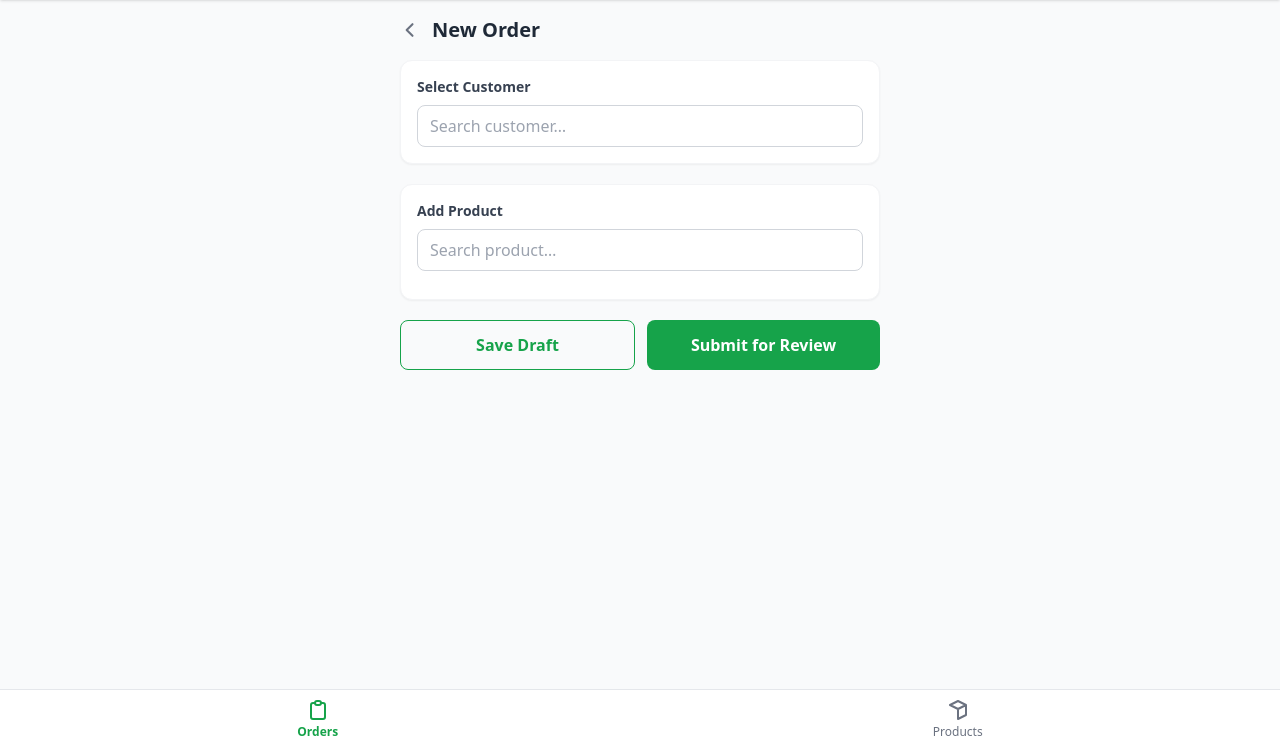
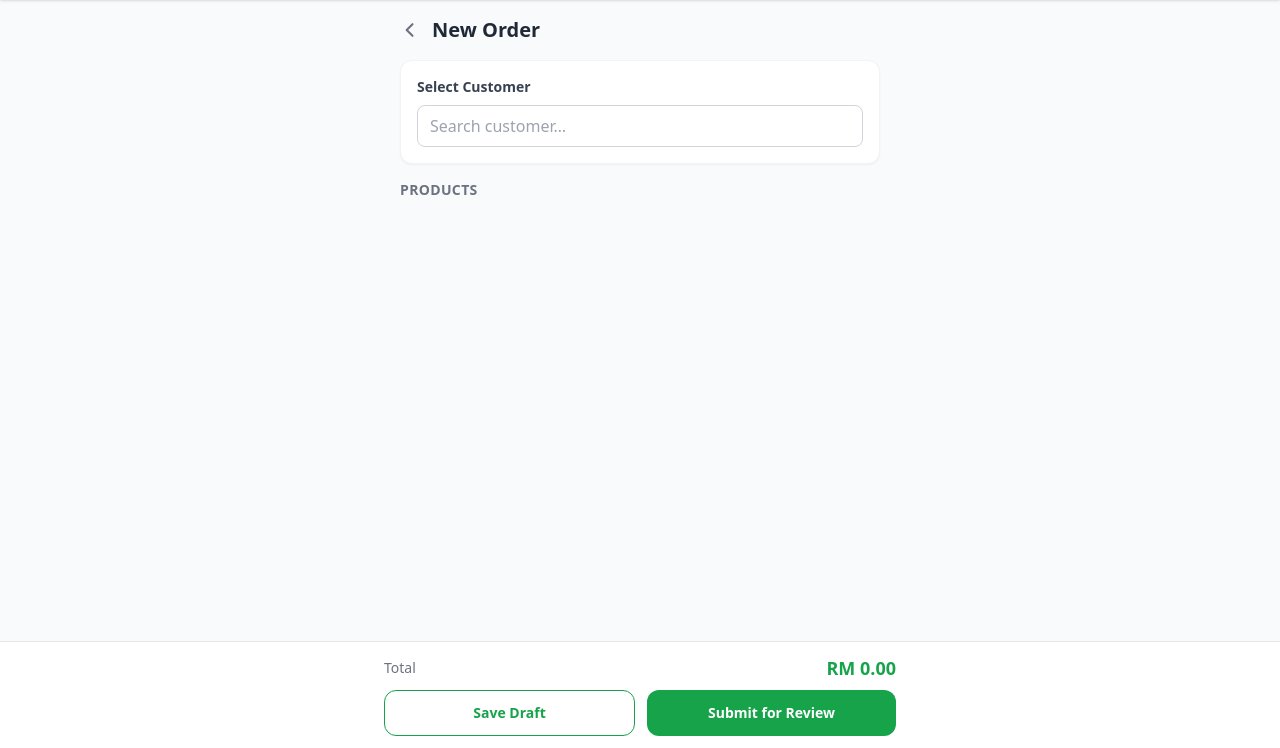
Before and after one commit to howsern584/keongco-sales-apps, a Python web app: template backend/app/templates/order_new.html in a window 1280 px wide. Shown: the part 52-800 px from the top of the page. Run offline with Jinja, Linux system fonts and the light colour scheme; the template is opened without the code that fills it, so the values that code supplies are empty; some libraries are stand-ins or nearby versions.

Commit message:
Phase 2g: redesign order entry as single scrollable page
Customer selector at top, all products below with +/- qty controls,
price override field appears when qty > 0, sticky footer shows running
total with Save Draft and Submit buttons.

Co-Authored-By: Claude Sonnet 4.6 <noreply@anthropic.com>

```diff
--- a/backend/app/templates/order_new.html
+++ b/backend/app/templates/order_new.html
@@ -1,8 +1,8 @@
 {% extends "base.html" %}
-{% set show_nav = true %}
-{% set active = "orders" %}
+{% set show_nav = false %}
 
 {% block content %}
+<!-- Header row -->
 <div class="flex items-center gap-3 mb-4">
   <a href="/app/orders" class="text-gray-500 hover:text-brand">
     <svg class="w-5 h-5" fill="none" stroke="currentColor" stroke-width="2.5" viewBox="0 0 24 24">
@@ -12,291 +12,212 @@
   <h2 class="text-xl font-bold" data-i18n="new_order_title">New Order</h2>
 </div>
 
-<form id="order-form" class="space-y-5">
-
-  <!-- Step 1: Customer -->
-  <div class="bg-white rounded-xl shadow-sm border border-gray-100 p-4">
-    <label class="block text-sm font-semibold text-gray-700 mb-2" data-i18n="select_customer">Select Customer</label>
-    <input id="customer-search" type="text"
-           class="w-full border border-gray-300 rounded-lg px-3 py-2 text-base focus:outline-none focus:ring-2 focus:ring-brand"
-           data-i18n="search_customer" placeholder="Search customer…"
-           oninput="searchCustomers(this.value)"/>
-    <div id="customer-results" class="mt-2 space-y-1 max-h-48 overflow-y-auto hidden"></div>
-    <div id="selected-customer" class="hidden mt-2 bg-brand-light text-brand font-medium rounded-lg px-3 py-2 flex justify-between items-center">
-      <span id="selected-customer-name"></span>
-      <button type="button" onclick="clearCustomer()" class="text-brand hover:text-brand-dark">✕</button>
-    </div>
-    <input type="hidden" id="customer-id" name="customer_id"/>
-  </div>
-
-  <!-- Step 2: Line items -->
-  <div class="bg-white rounded-xl shadow-sm border border-gray-100 p-4">
-    <div class="flex items-center justify-between mb-2">
-      <label class="text-sm font-semibold text-gray-700" data-i18n="add_product">Add Product</label>
-    </div>
-    <input id="product-search" type="text"
-           class="w-full border border-gray-300 rounded-lg px-3 py-2 text-base focus:outline-none focus:ring-2 focus:ring-brand"
-           data-i18n="search_product" placeholder="Search product…"
-           oninput="searchProducts(this.value)"/>
-    <div id="product-results" class="mt-2 space-y-1 max-h-48 overflow-y-auto hidden"></div>
-
-    <!-- Lines added so far -->
-    <div id="lines-list" class="mt-3 space-y-2"></div>
-
-    <!-- Grand total -->
-    <div id="grand-total-row" class="hidden mt-3 pt-3 border-t border-gray-100 flex justify-between font-semibold">
-      <span data-i18n="total_label">Total</span>
-      <span id="grand-total" class="text-brand">RM 0.00</span>
-    </div>
-  </div>
-
-  <!-- Buttons -->
-  <div class="flex gap-3">
-    <button type="button" onclick="saveOrder('draft')"
-            class="flex-1 border border-brand text-brand font-semibold py-3 rounded-lg hover:bg-brand-light transition">
-      <span data-i18n="save_draft">Save Draft</span>
-    </button>
-    <button type="button" onclick="saveOrder('submit')"
-            class="flex-1 bg-brand text-white font-semibold py-3 rounded-lg hover:bg-brand-dark transition">
-      <span data-i18n="submit_order">Submit for Review</span>
+<!-- Customer selector -->
+<div class="bg-white rounded-xl shadow-sm border border-gray-100 p-4 mb-4">
+  <label class="block text-sm font-semibold text-gray-700 mb-2" data-i18n="select_customer">Select Customer</label>
+  <input id="customer-search" type="text" autocomplete="off"
+         placeholder="Search customer…"
+         oninput="searchCustomers(this.value)"
+         class="w-full border border-gray-300 rounded-lg px-3 py-2 text-base focus:outline-none focus:ring-2 focus:ring-brand"/>
+  <div id="customer-results"
+       class="hidden mt-1 border border-gray-200 rounded-lg bg-white shadow-lg max-h-48 overflow-y-auto z-20 relative"></div>
+  <div id="selected-customer"
+       class="hidden mt-2 flex items-center justify-between bg-green-50 border border-green-200 rounded-lg px-3 py-2">
+    <span id="selected-customer-name" class="text-sm font-semibold text-brand"></span>
+    <button onclick="clearCustomer()" class="text-gray-400 hover:text-red-500 ml-2">
+      <svg class="w-4 h-4" fill="none" stroke="currentColor" stroke-width="2.5" viewBox="0 0 24 24">
+        <path stroke-linecap="round" stroke-linejoin="round" d="M6 18L18 6M6 6l12 12"/>
+      </svg>
     </button>
   </div>
+</div>
 
-  <div id="form-error" class="hidden bg-red-50 border border-red-200 text-red-700 text-sm rounded-lg px-4 py-3"></div>
-</form>
-
-<!-- Add-line modal -->
-<div id="line-modal" class="hidden fixed inset-0 bg-black/40 flex items-end z-50">
-  <div class="bg-white w-full max-w-lg mx-auto rounded-t-2xl p-5 space-y-4">
-    <h3 class="font-bold text-lg" id="modal-product-name"></h3>
-    <p class="text-xs text-gray-500" id="modal-price-hint"></p>
-
-    <!-- Lot selector -->
-    <div id="modal-lot-row">
-      <label class="block text-sm font-medium text-gray-700 mb-1">Lot</label>
-      <select id="modal-lot" class="w-full border border-gray-300 rounded-lg px-3 py-2 text-base focus:outline-none focus:ring-2 focus:ring-brand">
-        <option value="">— any lot —</option>
-      </select>
-      <button type="button" id="view-photos-btn" onclick="viewPhotos()"
-              class="mt-1 text-xs text-brand underline" data-i18n="view_photos">View Photos</button>
-    </div>
-
-    <div class="flex gap-3">
-      <div class="flex-1">
-        <label class="block text-sm font-medium text-gray-700 mb-1" data-i18n="qty_label">Qty</label>
-        <input id="modal-qty" type="number" min="1" value="1"
-               class="w-full border border-gray-300 rounded-lg px-3 py-2 text-base focus:outline-none focus:ring-2 focus:ring-brand"
-               oninput="updateModalTotal()"/>
+<!-- Product list -->
+<div class="mb-28">
+  <h3 class="text-sm font-semibold text-gray-500 uppercase tracking-wide mb-3" data-i18n="products_title">Products</h3>
+  <div class="space-y-2">
+    {% for p in products %}
+    <div class="bg-white rounded-xl shadow-sm border border-gray-100 px-4 py-3 flex items-center gap-3">
+      <!-- Product info -->
+      <div class="flex-1 min-w-0">
+        <div class="font-semibold text-gray-800 truncate">{{ p.description }}</div>
+        <div class="text-xs text-gray-500 mt-0.5">
+          RM {{ "%.2f" | format(p.base_price) }} / {{ p.unit.value }}
+          {% if p.price_floor %}
+          <span class="text-gray-400">· RM {{ "%.2f" | format(p.price_floor) }}–{{ "%.2f" | format(p.price_ceiling) }}</span>
+          {% endif %}
+        </div>
+        <!-- Price override field — shown when qty > 0 -->
+        <div id="price-row-{{ p.id }}" class="hidden mt-1.5 flex items-center gap-1.5">
+          <span class="text-xs text-gray-500">RM</span>
+          <input type="number" id="price-{{ p.id }}"
+                 value="{{ "%.2f" | format(p.base_price) }}"
+                 min="{{ p.price_floor if p.price_floor else '0' }}"
+                 max="{{ p.price_ceiling if p.price_ceiling else '' }}"
+                 step="0.01"
+                 onchange="updateTotal()"
+                 class="w-20 border border-gray-300 rounded px-1.5 py-0.5 text-xs focus:outline-none focus:ring-1 focus:ring-brand"/>
+          <span class="text-xs text-gray-400">/ {{ p.unit.value }}</span>
+        </div>
       </div>
-      <div class="flex-1">
-        <label class="block text-sm font-medium text-gray-700 mb-1" data-i18n="price_label">Unit Price (RM)</label>
-        <input id="modal-price" type="number" step="0.01" min="0"
-               class="w-full border border-gray-300 rounded-lg px-3 py-2 text-base focus:outline-none focus:ring-2 focus:ring-brand"
-               oninput="updateModalTotal()"/>
+      <!-- Qty controls -->
+      <div class="flex items-center gap-1.5 shrink-0">
+        <button onclick="changeQty({{ p.id }}, -1)"
+                class="w-8 h-8 rounded-full border border-gray-300 text-gray-600 hover:bg-gray-100 active:bg-gray-200 flex items-center justify-center text-lg leading-none">−</button>
+        <input type="number" id="qty-{{ p.id }}" value="0" min="0"
+               oninput="onQtyInput({{ p.id }})"
+               class="w-12 text-center border border-gray-300 rounded-lg py-1 text-base focus:outline-none focus:ring-2 focus:ring-brand"/>
+        <button onclick="changeQty({{ p.id }}, 1)"
+                class="w-8 h-8 rounded-full bg-brand text-white hover:bg-brand-dark flex items-center justify-center text-lg leading-none">+</button>
       </div>
     </div>
-    <div class="flex justify-between text-sm font-medium">
-      <span data-i18n="total_label">Total</span>
-      <span id="modal-total" class="text-brand">RM 0.00</span>
+    {% endfor %}
+  </div>
+</div>
+
+<!-- Sticky footer -->
+<div class="fixed bottom-0 left-0 right-0 bg-white border-t border-gray-200 px-4 py-3 z-30">
+  <div class="max-w-lg mx-auto">
+    <div class="flex items-center justify-between mb-2 text-sm">
+      <span class="text-gray-500" data-i18n="total_label">Total</span>
+      <span id="footer-total" class="font-bold text-lg text-brand">RM 0.00</span>
     </div>
-    <div id="modal-error" class="hidden text-red-600 text-sm"></div>
     <div class="flex gap-3">
-      <button onclick="closeModal()"
-              class="flex-1 border border-gray-300 text-gray-600 font-semibold py-3 rounded-lg hover:bg-gray-50 transition"
-              data-i18n="btn_cancel">Cancel</button>
-      <button onclick="addLine()"
-              class="flex-1 bg-brand text-white font-semibold py-3 rounded-lg hover:bg-brand-dark transition"
-              data-i18n="btn_confirm">Confirm</button>
+      <button onclick="saveDraft()"
+              class="flex-1 border border-brand text-brand font-semibold py-3 rounded-xl hover:bg-green-50 transition text-sm"
+              data-i18n="save_draft">Save Draft</button>
+      <button onclick="submitOrder()"
+              class="flex-1 bg-brand text-white font-semibold py-3 rounded-xl hover:bg-brand-dark transition text-sm"
+              data-i18n="submit_order">Submit for Review</button>
     </div>
   </div>
 </div>
 
-<!-- Photos lightbox -->
-<div id="photos-modal" class="hidden fixed inset-0 bg-black/80 flex items-center justify-center z-50 p-4">
-  <div class="bg-white rounded-2xl p-4 w-full max-w-sm">
-    <div class="flex justify-between items-center mb-3">
-      <h3 class="font-bold" data-i18n="view_photos">View Photos</h3>
-      <button onclick="closePhotos()" class="text-gray-400 hover:text-gray-600 text-xl">✕</button>
-    </div>
-    <div id="photos-container" class="space-y-2 max-h-96 overflow-y-auto">
-      <p class="text-gray-400 text-sm text-center py-8" data-i18n="no_photos">No photos yet.</p>
-    </div>
-  </div>
-</div>
+<!-- Error toast -->
+<div id="toast"
+     class="hidden fixed top-16 left-1/2 -translate-x-1/2 bg-red-600 text-white text-sm px-4 py-2 rounded-xl shadow-lg z-50"></div>
 {% endblock %}
 
 {% block scripts %}
 <script>
 const SALESPERSON_ID = {{ salesperson_id }};
-let lines = [];       // array of {product_id, lot_id, product_name, qty, price, unit}
-let currentProduct = null;
+const PRODUCTS = {
+  {% for p in products %}
+  {{ p.id }}: {
+    id: {{ p.id }},
+    basePrice: {{ p.base_price }},
+    priceFloor: {{ p.price_floor if p.price_floor else 'null' }},
+    priceCeiling: {{ p.price_ceiling if p.price_ceiling else 'null' }},
+  },
+  {% endfor %}
+};
+
+let selectedCustomerId = null;
 
 // ---------- Customer search ----------
-async function searchCustomers(q) {
-  if (q.length < 1) { hide('customer-results'); return; }
-  const data = await api(`/customers?q=${encodeURIComponent(q)}`);
-  const box = document.getElementById('customer-results');
-  box.innerHTML = data.map(c => `
-    <button type="button" onclick="selectCustomer(${c.id}, '${esc(c.name)}')"
-            class="w-full text-left px-3 py-2 rounded-lg hover:bg-brand-light text-sm border border-gray-100">
-      ${esc(c.name)} <span class="text-gray-400 text-xs">${esc(c.sage_customer_code)}</span>
-    </button>`).join('');
-  show('customer-results');
+let _cTimer = null;
+function searchCustomers(q) {
+  clearTimeout(_cTimer);
+  if (q.length < 1) { hideResults(); return; }
+  _cTimer = setTimeout(async () => {
+    const res = await fetch(`/customers?q=${encodeURIComponent(q)}`);
+    const list = await res.json();
+    const box = document.getElementById('customer-results');
+    box.innerHTML = list.length
+      ? list.map(c => `
+          <button onclick='selectCustomer(${c.id}, ${JSON.stringify(c.name)})'
+                  class="w-full text-left px-4 py-2.5 text-sm hover:bg-green-50 border-b last:border-0 border-gray-100">
+            <span class="font-medium">${c.name}</span>
+            <span class="text-gray-400 ml-2 text-xs">${c.sage_customer_code || ''}</span>
+          </button>`).join('')
+      : '<p class="px-4 py-3 text-sm text-gray-400">No customers found.</p>';
+    box.classList.remove('hidden');
+  }, 250);
 }
 function selectCustomer(id, name) {
-  document.getElementById('customer-id').value = id;
+  selectedCustomerId = id;
+  document.getElementById('customer-search').value = '';
   document.getElementById('selected-customer-name').textContent = name;
-  show('selected-customer'); hide('customer-results');
-  document.getElementById('customer-search').value = '';
+  document.getElementById('selected-customer').classList.remove('hidden');
+  hideResults();
 }
 function clearCustomer() {
-  document.getElementById('customer-id').value = '';
-  hide('selected-customer');
+  selectedCustomerId = null;
+  document.getElementById('selected-customer').classList.add('hidden');
+}
+function hideResults() {
+  document.getElementById('customer-results').classList.add('hidden');
+}
+document.addEventListener('click', e => {
+  if (!e.target.closest('#customer-search') && !e.target.closest('#customer-results')) hideResults();
+});
+
+// ---------- Qty controls ----------
+function changeQty(id, delta) {
+  const input = document.getElementById(`qty-${id}`);
+  input.value = Math.max(0, (parseInt(input.value) || 0) + delta);
+  onQtyInput(id);
+}
+function onQtyInput(id) {
+  const qty = parseInt(document.getElementById(`qty-${id}`).value) || 0;
+  document.getElementById(`price-row-${id}`).classList.toggle('hidden', qty === 0);
+  updateTotal();
+}
+function updateTotal() {
+  let total = 0;
+  for (const id in PRODUCTS) {
+    const qty   = parseInt(document.getElementById(`qty-${id}`).value)   || 0;
+    const price = parseFloat(document.getElementById(`price-${id}`).value) || PRODUCTS[id].basePrice;
+    total += qty * price;
+  }
+  document.getElementById('footer-total').textContent = `RM ${total.toFixed(2)}`;
 }
 
-// ---------- Product search ----------
-async function searchProducts(q) {
-  if (q.length < 1) { hide('product-results'); return; }
-  const data = await api(`/products?q=${encodeURIComponent(q)}`);
-  const box = document.getElementById('product-results');
-  box.innerHTML = data.map(p => `
-    <button type="button" onclick="openModal(${p.id})"
-            class="w-full text-left px-3 py-2 rounded-lg hover:bg-brand-light text-sm border border-gray-100 flex justify-between">
-      <span>${esc(p.description)}</span>
-      <span class="text-gray-400 text-xs">${esc(p.unit)}</span>
-    </button>`).join('');
-  show('product-results');
+// ---------- Build & submit ----------
+function getLines() {
+  return Object.keys(PRODUCTS).flatMap(id => {
+    const qty = parseInt(document.getElementById(`qty-${id}`).value) || 0;
+    if (qty <= 0) return [];
+    const price = parseFloat(document.getElementById(`price-${id}`).value) || PRODUCTS[id].basePrice;
+    return [{ product_id: parseInt(id), quantity: qty, unit_price: price }];
+  });
 }
+function showToast(msg) {
+  const t = document.getElementById('toast');
+  t.textContent = msg;
+  t.classList.remove('hidden');
+  setTimeout(() => t.classList.add('hidden'), 3500);
+}
+async function buildOrder(submit) {
+  if (!selectedCustomerId) { showToast('Please select a customer first.'); return; }
+  const lines = getLines();
+  if (!lines.length) { showToast('Add at least one product quantity.'); return; }
 
-// ---------- Add-line modal ----------
-async function openModal(productId) {
-  hide('product-results');
-  document.getElementById('product-search').value = '';
-  const p = await api(`/products`);
-  currentProduct = p.find(x => x.id === productId);
-  if (!currentProduct) return;
+  const r1 = await fetch('/orders', {
+    method: 'POST',
+    headers: { 'Content-Type': 'application/json' },
+    body: JSON.stringify({ customer_id: selectedCustomerId, salesperson_id: SALESPERSON_ID }),
+  });
+  if (!r1.ok) { showToast((await r1.json()).detail || 'Could not create order.'); return; }
+  const order = await r1.json();
 
-  document.getElementById('modal-product-name').textContent = currentProduct.description;
-  const hint = currentProduct.price_floor != null
-    ? `RM ${currentProduct.price_floor} – RM ${currentProduct.price_ceiling} / ${currentProduct.unit}`
-    : `Base: RM ${currentProduct.base_price} / ${currentProduct.unit}`;
-  document.getElementById('modal-price-hint').textContent = hint;
-  document.getElementById('modal-price').value = currentProduct.base_price;
-  document.getElementById('modal-qty').value = 1;
-  document.getElementById('modal-error').classList.add('hidden');
-
-  // Load lots for this product
-  const lots = await api(`/products/${productId}/lots`);
-  const sel = document.getElementById('modal-lot');
-  sel.innerHTML = '<option value="">— any lot —</option>' +
-    lots.map(l => `<option value="${l.id}">${esc(l.lot_code)} (${l.received_date.slice(0,10)})</option>`).join('');
-
-  updateModalTotal();
-  show('line-modal');
-}
-function closeModal() { hide('line-modal'); currentProduct = null; }
-function updateModalTotal() {
-  const qty = parseFloat(document.getElementById('modal-qty').value) || 0;
-  const price = parseFloat(document.getElementById('modal-price').value) || 0;
-  document.getElementById('modal-total').textContent = `RM ${(qty * price).toFixed(2)}`;
-}
-function addLine() {
-  const qty = parseInt(document.getElementById('modal-qty').value);
-  const price = parseFloat(document.getElementById('modal-price').value);
-  const lotId = document.getElementById('modal-lot').value || null;
-  const errEl = document.getElementById('modal-error');
-
-  if (!qty || qty < 1) { errEl.textContent = 'Quantity must be at least 1'; show('modal-error'); return; }
-  if (!price || price <= 0) { errEl.textContent = 'Please enter a price'; show('modal-error'); return; }
-  if (currentProduct.price_floor && price < currentProduct.price_floor) {
-    errEl.textContent = `Min price: RM ${currentProduct.price_floor}`; show('modal-error'); return;
-  }
-  if (currentProduct.price_ceiling && price > currentProduct.price_ceiling) {
-    errEl.textContent = `Max price: RM ${currentProduct.price_ceiling}`; show('modal-error'); return;
+  for (const line of lines) {
+    const r2 = await fetch(`/orders/${order.id}/lines`, {
+      method: 'POST',
+      headers: { 'Content-Type': 'application/json' },
+      body: JSON.stringify(line),
+    });
+    if (!r2.ok) { showToast((await r2.json()).detail || 'Could not add line.'); return; }
   }
 
-  lines.push({ product_id: currentProduct.id, lot_id: lotId ? parseInt(lotId) : null,
-               product_name: currentProduct.description, unit: currentProduct.unit, qty, price });
-  renderLines();
-  closeModal();
-}
-function removeLine(i) { lines.splice(i, 1); renderLines(); }
-function renderLines() {
-  const el = document.getElementById('lines-list');
-  if (lines.length === 0) { el.innerHTML = ''; hide('grand-total-row'); return; }
-  el.innerHTML = lines.map((l, i) => `
-    <div class="flex items-center justify-between bg-gray-50 rounded-lg px-3 py-2 text-sm">
-      <div>
-        <div class="font-medium">${esc(l.product_name)}</div>
-        <div class="text-gray-500 text-xs">${l.qty} ${esc(l.unit)} × RM ${l.price.toFixed(2)}</div>
-      </div>
-      <div class="flex items-center gap-2">
-        <span class="text-brand font-semibold">RM ${(l.qty * l.price).toFixed(2)}</span>
-        <button onclick="removeLine(${i})" class="text-red-400 hover:text-red-600 text-lg leading-none">✕</button>
-      </div>
-    </div>`).join('');
-  const total = lines.reduce((s, l) => s + l.qty * l.price, 0);
-  document.getElementById('grand-total').textContent = `RM ${total.toFixed(2)}`;
-  show('grand-total-row');
-}
-
-// ---------- Photos ----------
-async function viewPhotos() {
-  const lotId = document.getElementById('modal-lot').value;
-  if (!lotId) { alert('Please select a lot first.'); return; }
-  const photos = await api(`/lots/${lotId}/photos`);
-  const box = document.getElementById('photos-container');
-  if (photos.length === 0) {
-    box.innerHTML = `<p class="text-gray-400 text-sm text-center py-8">${t('no_photos')}</p>`;
-  } else {
-    box.innerHTML = photos.map(p => `
-      <div class="rounded-lg overflow-hidden border border-gray-100">
-        <img src="${p.url}" alt="Lot photo" class="w-full object-cover max-h-64"/>
-        <p class="text-xs text-gray-400 px-2 py-1">${p.taken_at.slice(0,16).replace('T',' ')}</p>
-      </div>`).join('');
-  }
-  show('photos-modal');
-}
-function closePhotos() { hide('photos-modal'); }
-
-// ---------- Save / Submit ----------
-async function saveOrder(action) {
-  const customerId = document.getElementById('customer-id').value;
-  const errEl = document.getElementById('form-error');
-  hide('form-error');
-
-  if (!customerId) { errEl.textContent = 'Please select a customer.'; show('form-error'); return; }
-  if (lines.length === 0) { errEl.textContent = 'Please add at least one product.'; show('form-error'); return; }
-
-  // 1. Create draft order
-  const order = await api('/orders', 'POST', { customer_id: parseInt(customerId), salesperson_id: SALESPERSON_ID });
-  if (order.detail) { errEl.textContent = order.detail; show('form-error'); return; }
-
-  // 2. Add each line
-  for (const l of lines) {
-    const res = await api(`/orders/${order.id}/lines`, 'POST',
-      { product_id: l.product_id, lot_id: l.lot_id, quantity: l.qty, unit_price: l.price });
-    if (res.detail) { errEl.textContent = res.detail; show('form-error'); return; }
+  if (submit) {
+    const r3 = await fetch(`/orders/${order.id}/submit`, { method: 'POST' });
+    if (!r3.ok) { showToast((await r3.json()).detail || 'Could not submit order.'); return; }
   }
 
-  // 3. Submit if requested
-  if (action === 'submit') {
-    const res = await api(`/orders/${order.id}/submit`, 'POST');
-    if (res.detail) { errEl.textContent = res.detail; show('form-error'); return; }
-  }
-
-  window.location.href = '/app/orders';
+  window.location.href = `/app/orders/${order.id}`;
 }
-
-// ---------- Helpers ----------
-async function api(path, method='GET', body=null) {
-  const opts = { method, headers: { 'Content-Type': 'application/json' } };
-  if (body) opts.body = JSON.stringify(body);
-  const r = await fetch(path, opts);
-  return r.json();
-}
-function show(id) { document.getElementById(id)?.classList.remove('hidden'); }
-function hide(id) { document.getElementById(id)?.classList.add('hidden'); }
-function esc(s) { return String(s).replace(/&/g,'&amp;').replace(/</g,'&lt;').replace(/>/g,'&gt;').replace(/"/g,'&quot;'); }
+function saveDraft()   { buildOrder(false); }
+function submitOrder() { buildOrder(true); }
 </script>
 {% endblock %}
```
Also changed, not shown: backend/app/routers/pages.py (+13 -2 lines).
